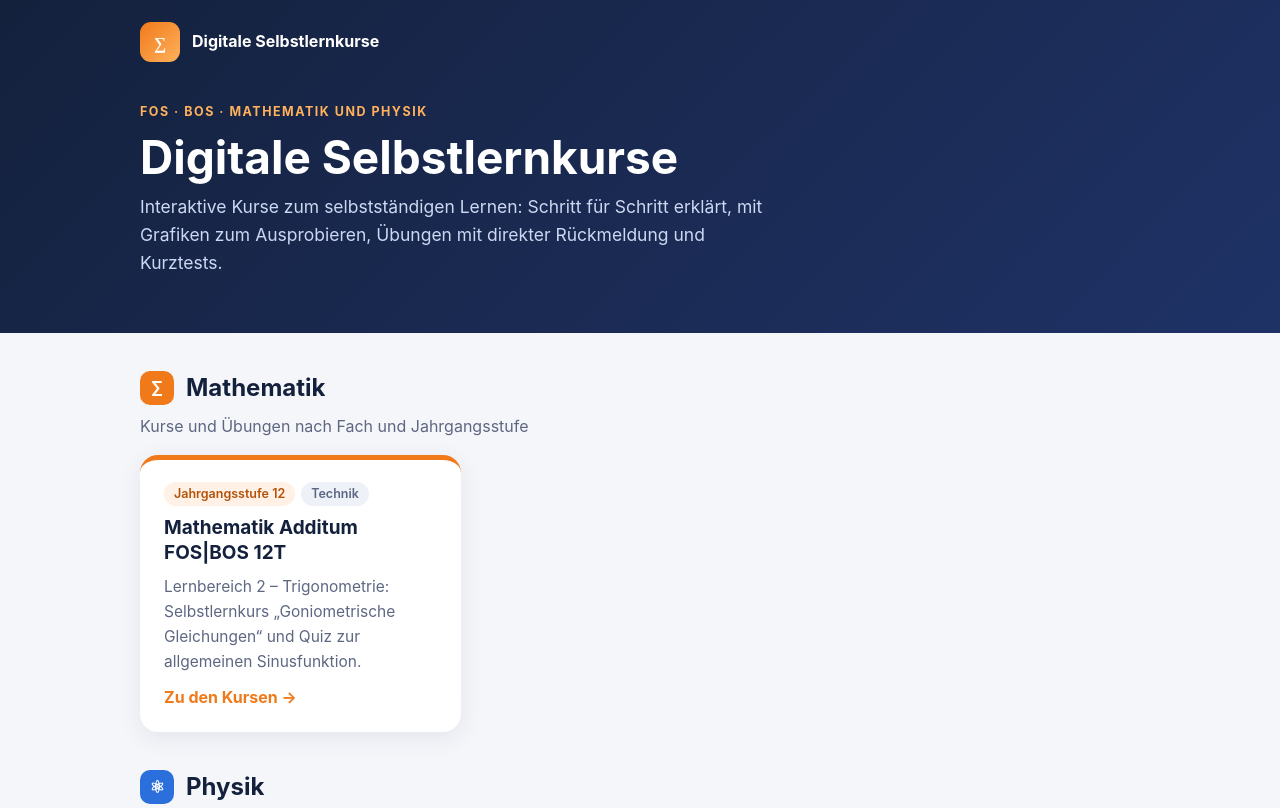
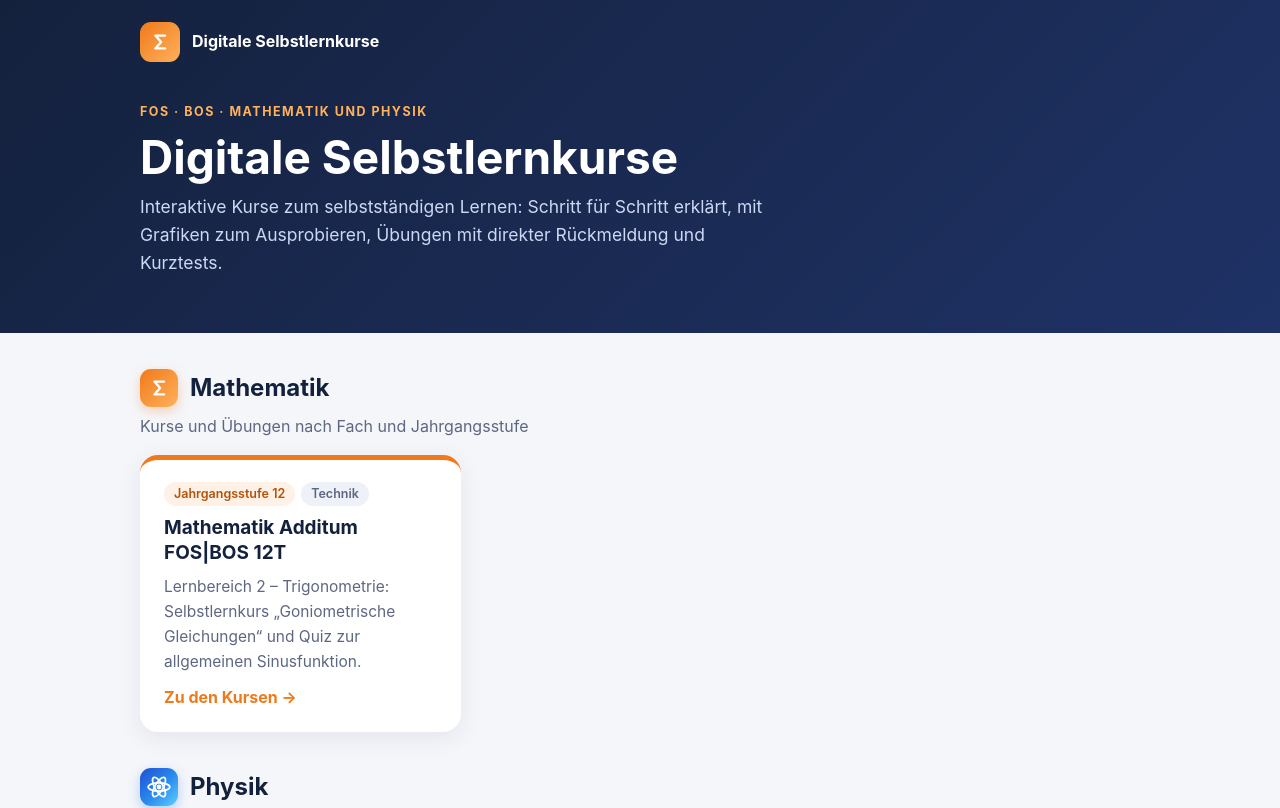
Before and after one commit to onlinemathandphysics/digitale-selbstlernkurse, a plain HTML site: page index.html in a window 1280 px wide. Shown: the top 808 px of the page. Drawn offline with Linux system fonts and the light colour scheme.

Commit message:
Add files via upload

```diff
--- a/index.html
+++ b/index.html
@@ -16,7 +16,10 @@ h1{margin:8px 0 10px;font-size:clamp(30px,5vw,46px);line-height:1.12;text-wrap:b
 main .wrap{padding-top:36px;padding-bottom:56px;display:flex;flex-direction:column;gap:36px}
 .crumb{font-size:14px;color:#9fb0d4;margin-top:34px}.crumb a{color:#cdd8f2;text-decoration:none}.crumb a:hover{text-decoration:underline}
 h2{font-size:24px;margin:0;display:flex;align-items:center;gap:12px}
-h2 .dot{width:34px;height:34px;border-radius:10px;display:grid;place-items:center;color:#fff;font-size:17px}
+h2 .dot{width:38px;height:38px;border-radius:11px;display:grid;place-items:center;color:#fff;font-size:18px;font-weight:800;flex:none}
+h2 .dot.m{background:linear-gradient(135deg,#f07a1a,#ffb15c);box-shadow:0 4px 12px rgba(240,122,26,.3)}
+h2 .dot.p{background:linear-gradient(135deg,#1f4fd1,#2a8cf0 55%,#5fd0ff);box-shadow:0 4px 12px rgba(42,111,219,.3)}
+h2 .dot svg,.logo svg{display:block}
 .sub{color:var(--muted);margin:6px 0 16px}
 .grid{display:grid;grid-template-columns:repeat(auto-fill,minmax(min(100%,300px),1fr));gap:18px}
 .card{background:var(--card);border-radius:var(--radius);box-shadow:var(--shadow);border-top:5px solid var(--a,var(--orange));padding:22px 24px;display:flex;flex-direction:column;gap:10px;text-decoration:none;transition:transform .15s,box-shadow .15s}
@@ -32,16 +35,16 @@ a.card:hover{transform:translateY(-3px);box-shadow:0 12px 32px rgba(20,33,61,.13
 .info div{background:var(--card);border:1px solid var(--line);border-radius:14px;padding:14px 16px;font-size:15px;color:var(--muted)}.info b{display:block;color:var(--ink);font-size:15.5px}
 footer{border-top:1px solid var(--line);color:var(--muted);font-size:13.5px}footer .wrap{padding-top:18px;padding-bottom:28px}
 </style></head><body>
-<header class="top"><div class="wrap"><a class="bar" href="./"><span class="logo">∑</span>Digitale Selbstlernkurse</a>
+<header class="top"><div class="wrap"><a class="bar" href="./"><span class="logo"><svg viewBox="0 0 24 24" width="22" height="22" aria-hidden="true"><path d="M17.5 5H7l6.2 7L7 19h10.5" fill="none" stroke="#fff" stroke-width="2.6" stroke-linecap="round" stroke-linejoin="round"/></svg></span>Digitale Selbstlernkurse</a>
 <span class="kicker">FOS · BOS · Mathematik und Physik</span><h1>Digitale Selbstlernkurse</h1>
 <p class="lead">Interaktive Kurse zum selbstständigen Lernen: Schritt für Schritt erklärt, mit Grafiken zum Ausprobieren, Übungen mit direkter Rückmeldung und Kurztests.</p></div></header>
 <main><div class="wrap">
 
-<section><h2><span class="dot" style="background:var(--orange)">∑</span>Mathematik</h2><p class="sub">Kurse und Übungen nach Fach und Jahrgangsstufe</p>
+<section><h2><span class="dot m"><svg viewBox="0 0 24 24" width="22" height="22" aria-hidden="true"><path d="M17.5 5H7l6.2 7L7 19h10.5" fill="none" stroke="#fff" stroke-width="2.6" stroke-linecap="round" stroke-linejoin="round"/></svg></span>Mathematik</h2><p class="sub">Kurse und Übungen nach Fach und Jahrgangsstufe</p>
 <div class="grid">
 <a class="card" href="mathematik/additum-fosbos-12t/"><div class="tags"><span class="tag">Jahrgangsstufe 12</span><span class="tag g">Technik</span></div><h3>Mathematik Additum FOS|BOS 12T</h3><p>Lernbereich 2 – Trigonometrie: Selbstlernkurs „Goniometrische Gleichungen“ und Quiz zur allgemeinen Sinusfunktion.</p><span class="go">Zu den Kursen →</span></a>
 </div></section>
-<section><h2><span class="dot" style="background:var(--blue)">⚛</span>Physik</h2><p class="sub">Kurse für den Physikunterricht</p>
+<section><h2><span class="dot p"><svg viewBox="0 0 24 24" width="26" height="26" aria-hidden="true"><g fill="none" stroke="#fff" stroke-width="1.6"><ellipse cx="12" cy="12" rx="10" ry="3.8"/><ellipse cx="12" cy="12" rx="10" ry="3.8" transform="rotate(60 12 12)"/><ellipse cx="12" cy="12" rx="10" ry="3.8" transform="rotate(120 12 12)"/></g><circle cx="12" cy="12" r="2.2" fill="#fff"/></svg></span>Physik</h2><p class="sub">Kurse für den Physikunterricht</p>
 <div class="grid"><div class="card soon"><div class="tags"><span class="tag b">in Vorbereitung</span></div><h3>Physik</h3><p>Die ersten Selbstlernkurse sind in Arbeit.</p><span class="go">Folgt demnächst</span></div></div></section>
 <section class="info"><div><b>💻 Im Browser</b>Am Computer, Tablet oder Handy – ohne Installation und ohne Anmeldung.</div><div><b>💾 Fortschritt</b>Bleibt im eigenen Browser. Mit „Speichern“ und „Laden“ nimmst du ihn auf ein anderes Gerät mit.</div><div><b>🧮 Material</b>Heft, Zettel, Stift und Taschenrechner bereitlegen.</div></section>
 </div></main>
```
